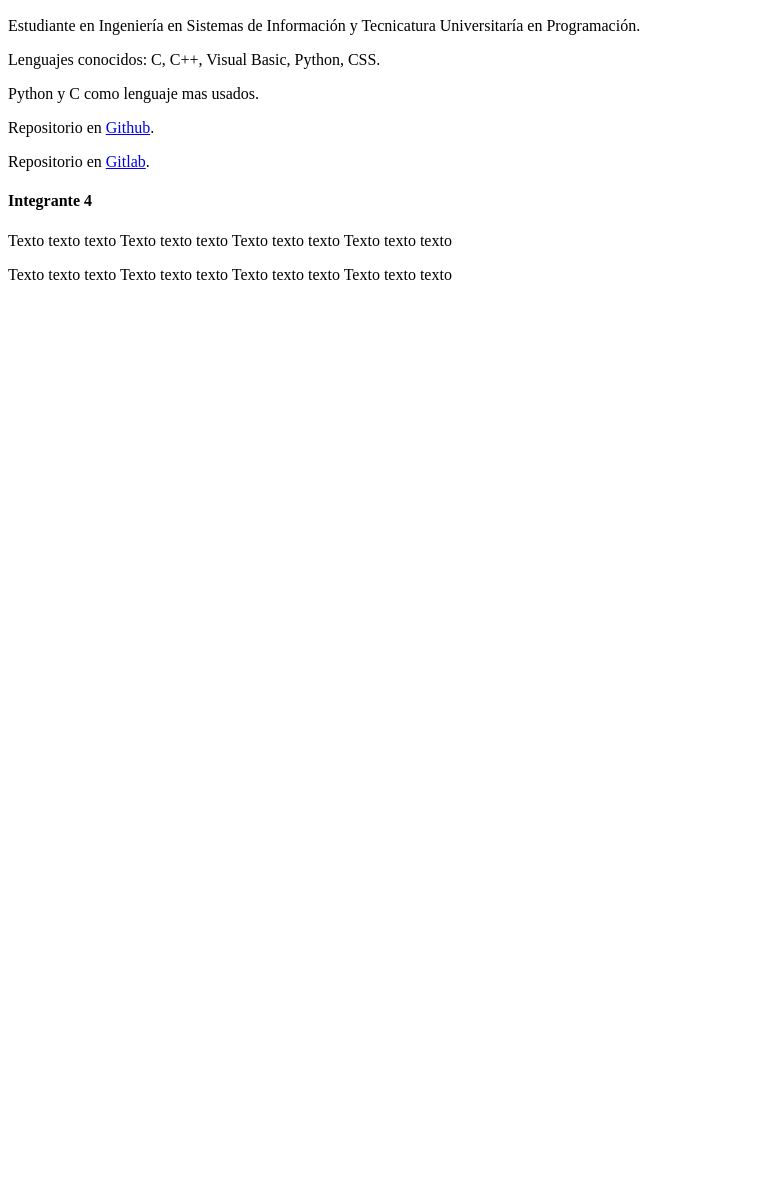
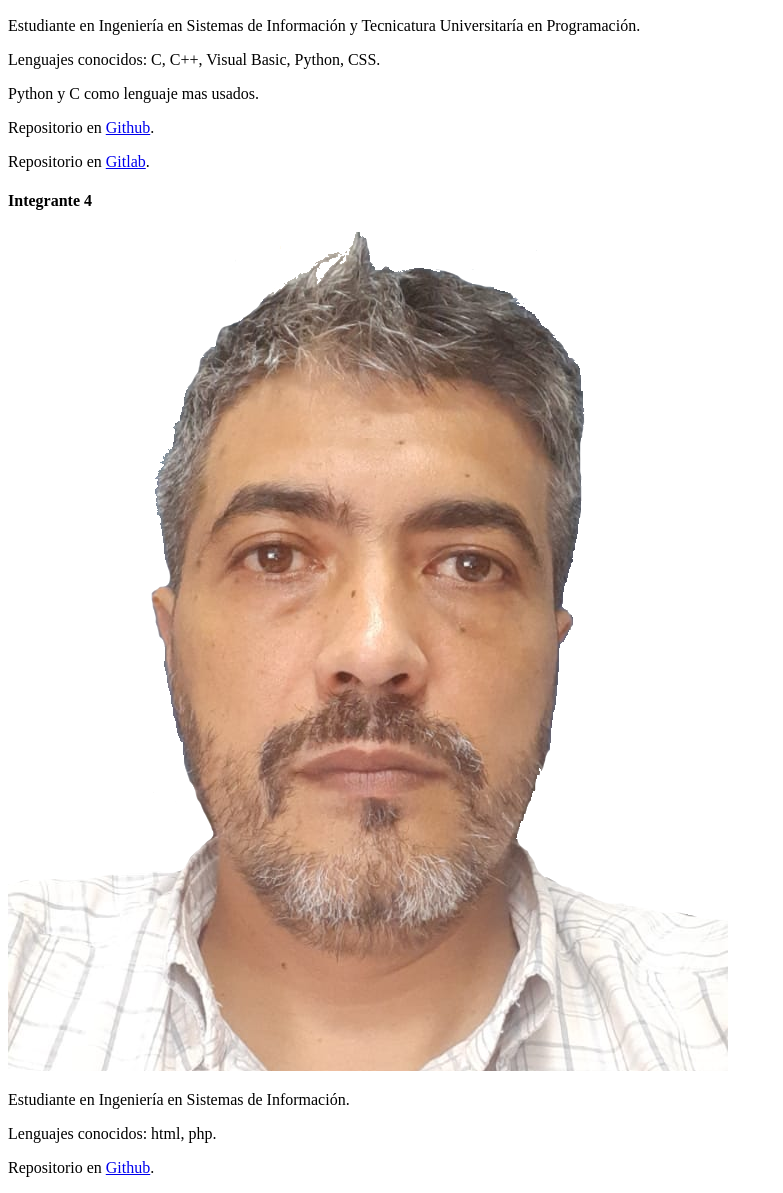
Before and after one commit to luccas13/Grupo_K_Act_2, a plain HTML site: page index.html in a window 1280 px wide. Shown: the part 1188-2381 px from the top of the page, without its empty margins (0-783 px from the left). Before the commit the page ends 1488 px from the top, so only its background shows below. Drawn offline with Linux system fonts and the light colour scheme.

Commit message:
Upgrade Integrante

```diff
--- a/index.html
+++ b/index.html
@@ -46,8 +46,10 @@
 		<p>Repositorio en <a href="https://github.com/luccas13" target="_blank">Github</a>.</p>
 		<p>Repositorio en <a href="https://gitlab.com/lucas_bracco" target="_blank">Gitlab</a>.</p>
 		<h4>Integrante 4</h4>
-		<p>Texto texto texto Texto texto texto Texto texto texto Texto texto texto</p>
-		<p>Texto texto texto Texto texto texto Texto texto texto Texto texto texto</p>
+		<img src="img/lgm.png"/>
+		<p>Estudiante en Ingeniería en Sistemas de Información.</p>
+		<p>Lenguajes conocidos: html, php.</p>
+		<p>Repositorio en <a href="https://github.com/lgmontero" target="_blank">Github</a>.</p>
 	</section>
 </body>
 </html>
```
Also changed, not shown: img/lgm.png (added).
